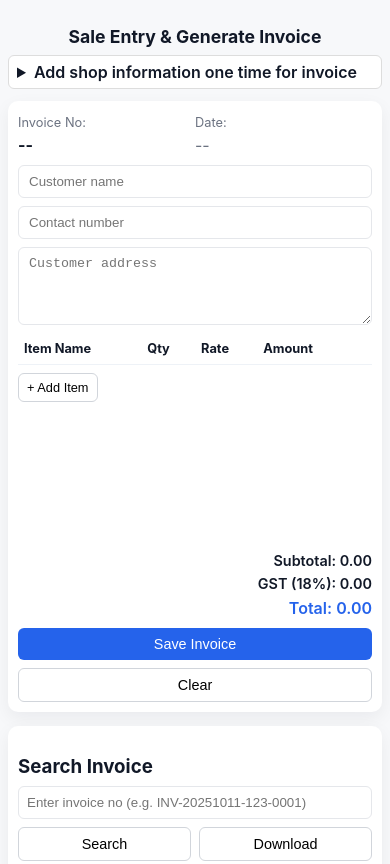
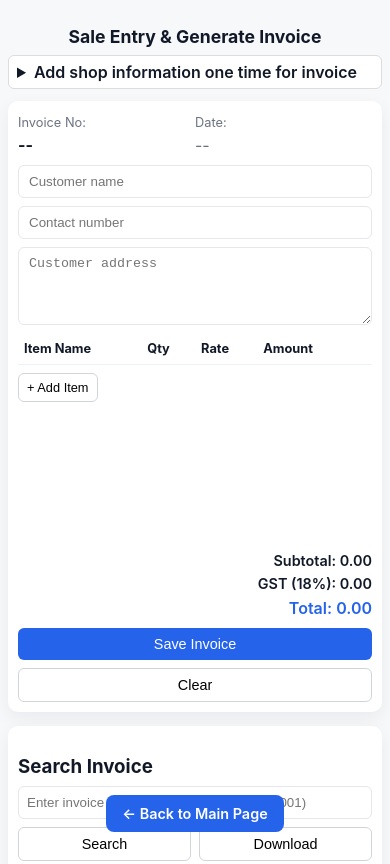
Before and after one commit to dasdipayan03/India-Inventory-Management, a website: page public/invoice.html in a window 390 px wide. Shown: the top 864 px of the page. Drawn offline with Linux system fonts and the light colour scheme.

Commit message:
public/invoice.html

```diff
--- a/public/invoice.html
+++ b/public/invoice.html
@@ -338,8 +338,8 @@
             padding: 10px 16px;
             border-radius: 8px;
             background: #2563eb;
-            /* primary blue */
-            color: #fff;
+            color: #fff !important;
+            /* 🔥 THIS LINE FIXES IT */
             text-decoration: none;
             font-weight: 600;
             font-size: 0.9rem;
@@ -348,12 +348,24 @@
 
         .back-btn:hover {
             background: #1e40af;
-            transform: translateY(-1px);
+            color: #fff;
         }
 
         .back-btn:active {
-            transform: translateY(0);
+            color: #fff;
         }
+
+
+        @media (max-width: 600px) {
+            .back-link {
+                position: fixed;
+                bottom: 12px;
+                left: 0;
+                right: 0;
+                z-index: 999;
+            }
+        }
+
 
 
 
```
